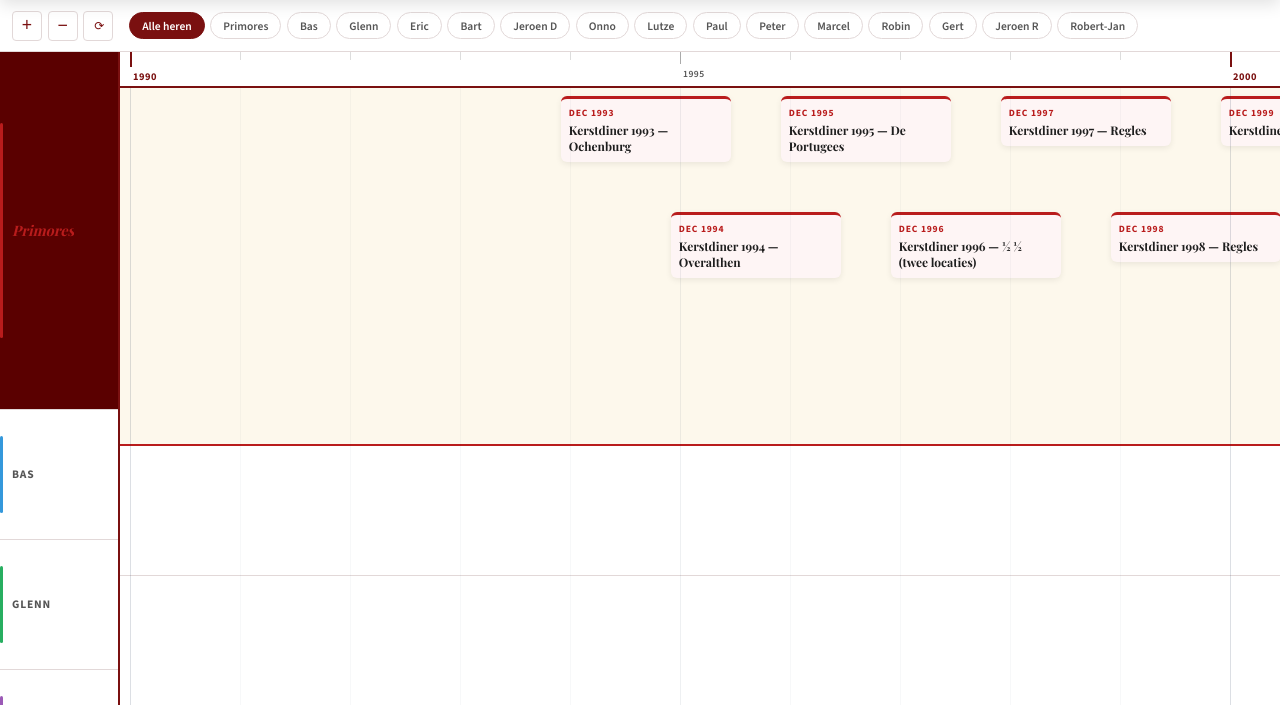
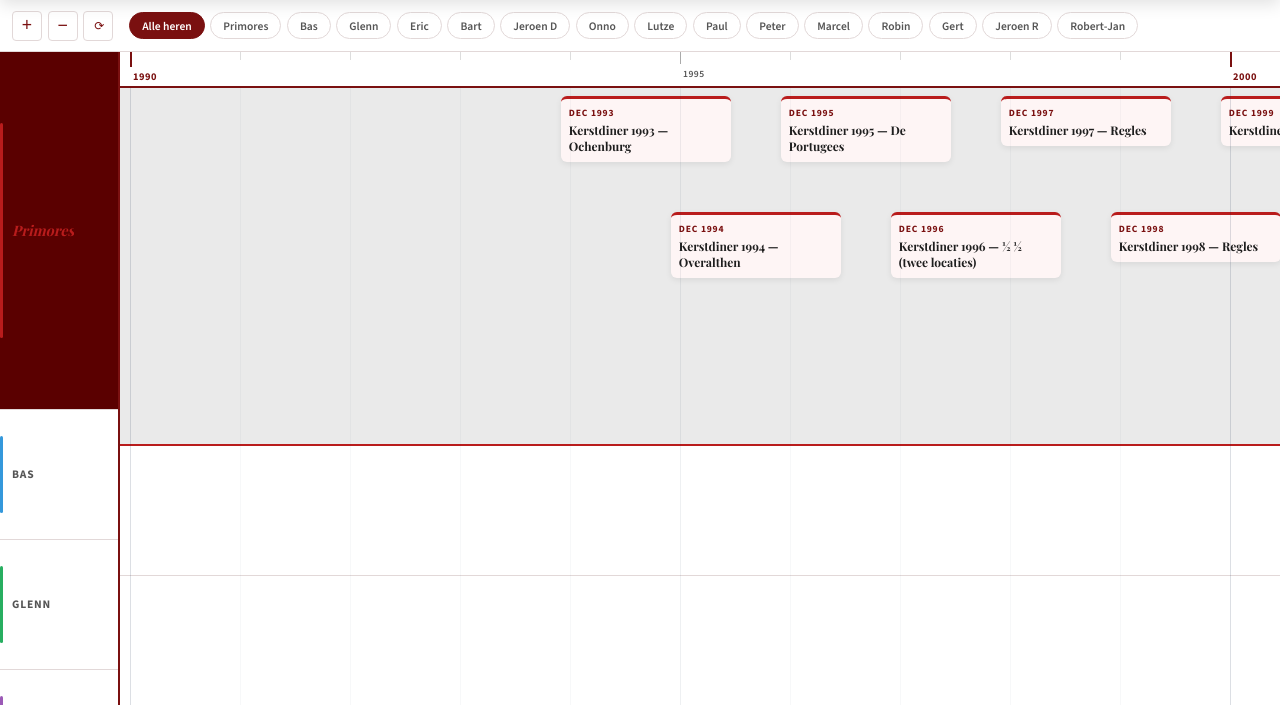
Before and after one commit to it-mannetje/primores, a Flask app: page / in a window 1280 px wide. Shown: the part 64-769 px from the top of the page. Run offline with Flask 3, Linux system fonts and the light colour scheme; data comes from the database, SQL or seed files in the repository; some web fonts are replaced.

Commit message:
Fix kaartafbeelding hoogte, tekstkleur Primores en achtergrond
Co-Authored-By: Claude Sonnet 4.6 <noreply@anthropic.com>

```diff
--- a/static/css/style.css
+++ b/static/css/style.css
@@ -380,7 +380,7 @@ a   { color: inherit; text-decoration: none; }
 
 .tl-lane--primores {
   height: 160px;
-  background: #fdf8ec;
+  background: #eaeaea;
   border-bottom: 2px solid var(--gold);
 }
 
@@ -434,11 +434,11 @@ a   { color: inherit; text-decoration: none; }
   margin-bottom: 3px;
 }
 
-.tl-event--primores .tl-event-date { color: var(--gold); }
+.tl-event--primores .tl-event-date { color: var(--navy); }
 
 .tl-event-img {
   width: 100%;
-  height: 52px;
+  height: 78px;
   object-fit: cover;
   border-radius: 3px;
   margin-bottom: 4px;
--- a/templates/base.html
+++ b/templates/base.html
@@ -13,8 +13,7 @@
   <header class="site-header">
     <div class="header-inner">
       <a href="{{ url_for('index') }}" class="site-logo">
-        <img src="{{ url_for('static', filename='img/logo.png') }}" alt="Primores" class="logo-img"
-             onerror="this.style.display='none'">
+        <img src="{{ url_for('static', filename='img/logo.png') }}" alt="Primores" class="logo-img">
         <div class="logo-text">
           <span class="logo-name">Primores</span>
           <span class="logo-tag">Canon · Factum Non Fabula</span>
```
